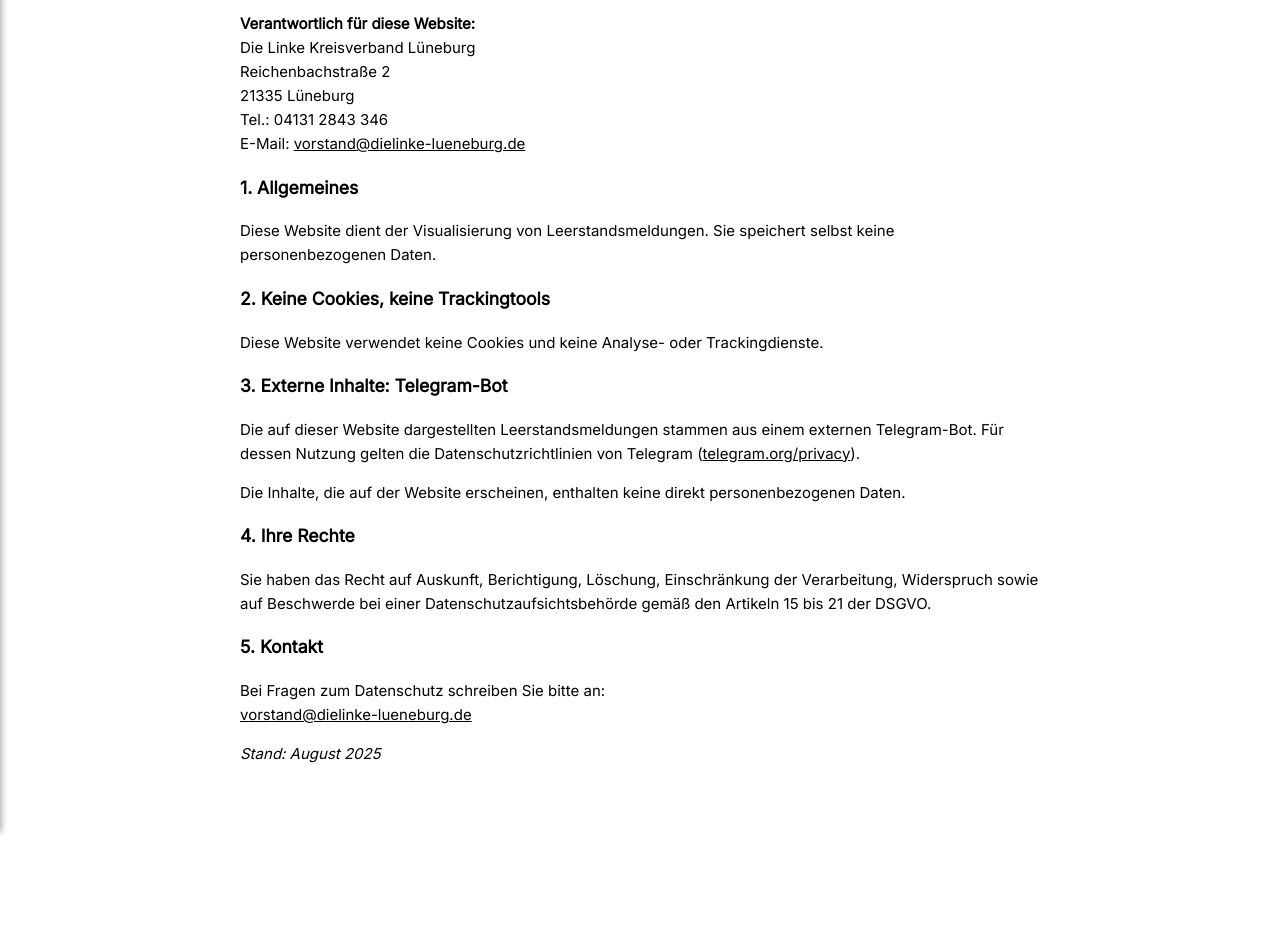
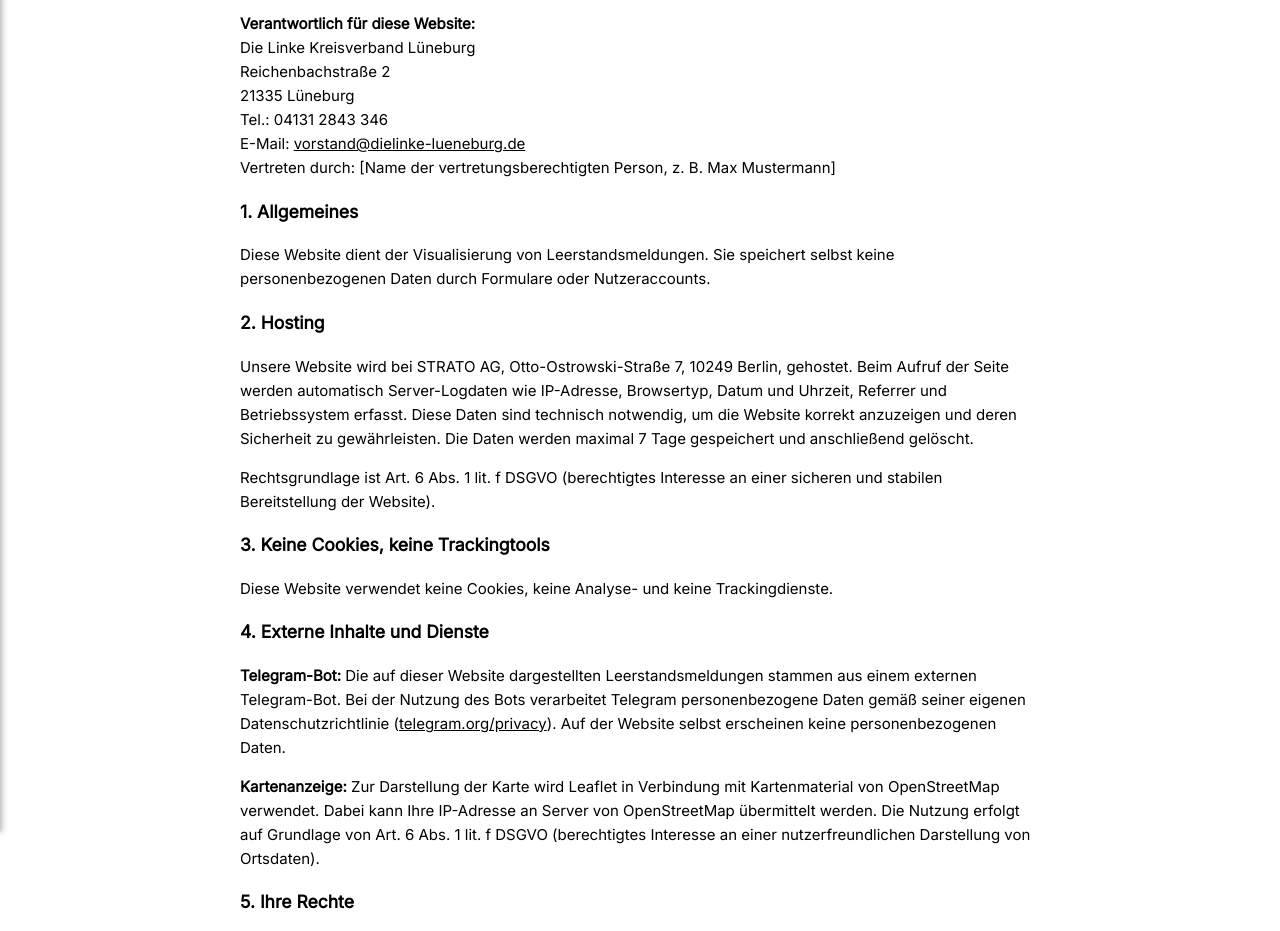
Before and after one commit to xytrace/leerstand-lg-map, a plain HTML site: page webmap/datenschutz.html in a window 1280 px wide. Shown: the part 188-1119 px from the top of the page. Before the commit the page ends 985 px from the top, so only its background shows below. Drawn offline with nearby package versions, Linux system fonts and the light colour scheme.

Commit message:
WebMap Adjustments

```diff
--- a/webmap/datenschutz.html
+++ b/webmap/datenschutz.html
@@ -52,27 +52,33 @@
         Reichenbachstraße 2<br>
         21335 Lüneburg<br>
         Tel.: 04131 2843 346<br>
-        E-Mail: <a href="mailto:vorstand@dielinke-lueneburg.de">vorstand@dielinke-lueneburg.de</a></p>
+        E-Mail: <a href="mailto:vorstand@dielinke-lueneburg.de">vorstand@dielinke-lueneburg.de</a><br>
+        Vertreten durch: [Name der vertretungsberechtigten Person, z.&nbsp;B. Max Mustermann]</p>
 
         <h3>1. Allgemeines</h3>
-        <p>Diese Website dient der Visualisierung von Leerstandsmeldungen. Sie speichert selbst keine personenbezogenen Daten.</p>
+        <p>Diese Website dient der Visualisierung von Leerstandsmeldungen. Sie speichert selbst keine personenbezogenen Daten durch Formulare oder Nutzeraccounts.</p>
 
-        <h3>2. Keine Cookies, keine Trackingtools</h3>
-        <p>Diese Website verwendet keine Cookies und keine Analyse- oder Trackingdienste.</p>
+        <h3>2. Hosting</h3>
+        <p>Unsere Website wird bei STRATO AG, Otto-Ostrowski-Straße 7, 10249 Berlin, gehostet. Beim Aufruf der Seite werden automatisch Server-Logdaten wie IP-Adresse, Browsertyp, Datum und Uhrzeit, Referrer und Betriebssystem erfasst. Diese Daten sind technisch notwendig, um die Website korrekt anzuzeigen und deren Sicherheit zu gewährleisten. Die Daten werden maximal 7 Tage gespeichert und anschließend gelöscht.</p>
+        <p>Rechtsgrundlage ist Art. 6 Abs. 1 lit. f DSGVO (berechtigtes Interesse an einer sicheren und stabilen Bereitstellung der Website).</p>
 
-        <h3>3. Externe Inhalte: Telegram-Bot</h3>
-        <p>Die auf dieser Website dargestellten Leerstandsmeldungen stammen aus einem externen Telegram-Bot. Für dessen Nutzung gelten die Datenschutzrichtlinien von Telegram (<a href="https://telegram.org/privacy" target="_blank">telegram.org/privacy</a>).</p>
-        <p>Die Inhalte, die auf der Website erscheinen, enthalten keine direkt personenbezogenen Daten.</p>
+        <h3>3. Keine Cookies, keine Trackingtools</h3>
+        <p>Diese Website verwendet keine Cookies, keine Analyse- und keine Trackingdienste.</p>
 
-        <h3>4. Ihre Rechte</h3>
+        <h3>4. Externe Inhalte und Dienste</h3>
+        <p><strong>Telegram-Bot:</strong> Die auf dieser Website dargestellten Leerstandsmeldungen stammen aus einem externen Telegram-Bot. Bei der Nutzung des Bots verarbeitet Telegram personenbezogene Daten gemäß seiner eigenen Datenschutzrichtlinie (<a href="https://telegram.org/privacy" target="_blank">telegram.org/privacy</a>). Auf der Website selbst erscheinen keine personenbezogenen Daten.</p>
+        <p><strong>Kartenanzeige:</strong> Zur Darstellung der Karte wird Leaflet in Verbindung mit Kartenmaterial von OpenStreetMap verwendet. Dabei kann Ihre IP-Adresse an Server von OpenStreetMap übermittelt werden. Die Nutzung erfolgt auf Grundlage von Art. 6 Abs. 1 lit. f DSGVO (berechtigtes Interesse an einer nutzerfreundlichen Darstellung von Ortsdaten).</p>
+
+        <h3>5. Ihre Rechte</h3>
         <p>Sie haben das Recht auf Auskunft, Berichtigung, Löschung, Einschränkung der Verarbeitung, Widerspruch sowie auf Beschwerde bei einer Datenschutzaufsichtsbehörde gemäß den Artikeln 15 bis 21 der DSGVO.</p>
 
-        <h3>5. Kontakt</h3>
+        <h3>6. Kontakt</h3>
         <p>Bei Fragen zum Datenschutz schreiben Sie bitte an:<br>
         <a href="mailto:vorstand@dielinke-lueneburg.de">vorstand@dielinke-lueneburg.de</a></p>
 
         <p><em>Stand: August 2025</em></p>
       </section>
+
     </main>
 
   </div>
--- a/webmap/style.css
+++ b/webmap/style.css
@@ -118,7 +118,7 @@ body.is-index .menu-button {
 .text-content h2 {
   font-family: 'Work Sans', sans-serif;
   font-weight: 900;
-  color: #FF0000;
+  color: #004B5B;
   font-size: 1.8em;
   margin-bottom: 0.8em;
 }
@@ -161,7 +161,7 @@ body.is-index .menu-button {
   position: fixed;
   top: 0; /* Cover from very top */
   left: 0;
-  width: 30dvh;
+  width: 35dvh;
   height: 100vh;
   background-color: white;
   box-shadow: 2px 0 6px rgba(0, 0, 0, 0.3);
@@ -206,10 +206,10 @@ body.is-index .menu-button {
 
 #menu-overlay a,
 #menu-overlay button {
-  color: #FF0000;
+  color: #004B5B;
   font-family: 'Work Sans', sans-serif;
   font-weight: 900;
-  font-size: 1.1em;
+  font-size: 1.5em;
   background: none;
   border: none;
   text-align: left;
```
Also changed, not shown: webmap/about.html (+1 -1 lines).
